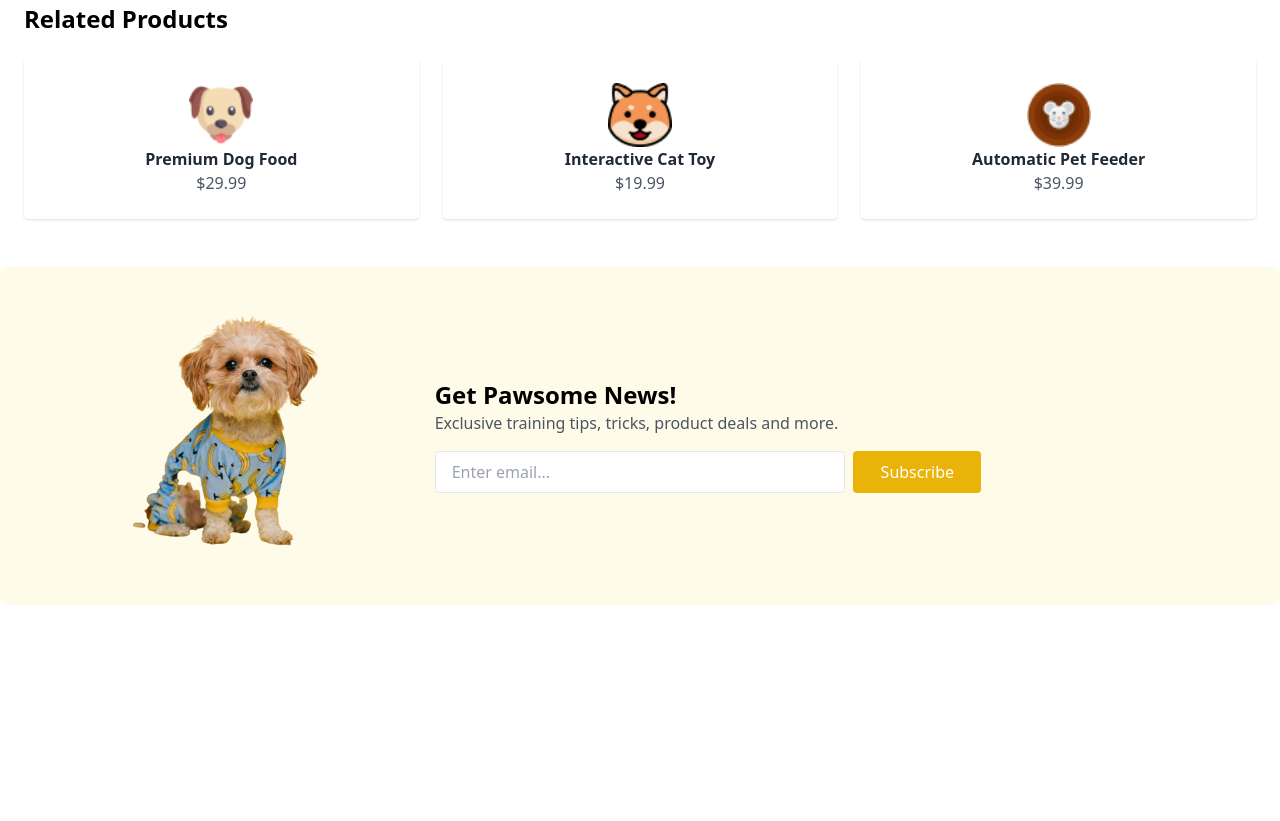
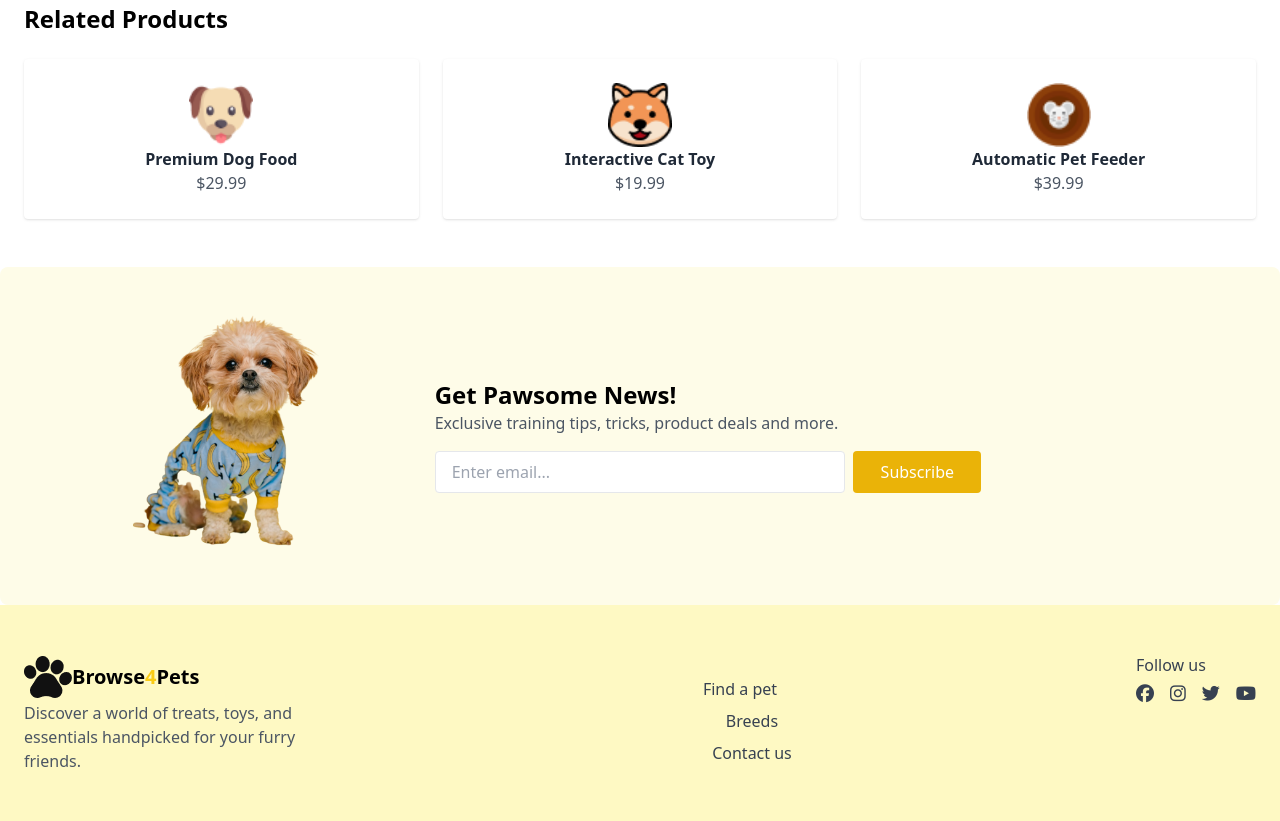
Before and after one commit to GeorgeBlaize/Assignment3_b11, a plain HTML site: page index.html in a window 1280 px wide. Shown: the part 1959-2780 px from the top of the page. Before the commit the page ends 2564 px from the top, so only its background shows below. Drawn offline with nearby package versions, Linux system fonts and the light colour scheme.

Commit message:
added footer part

```diff
--- a/index.html
+++ b/index.html
@@ -288,7 +288,48 @@
         </div>
     </section>
 
+     <!-- Footer -->
+    <footer class="bg-yellow-100 px-6 py-12 text-center md:text-left flex flex-col md:flex-row justify-between">
+        <div class="mb-6 md:mb-0">
+            <div class="text-xl font-bold flex items-center">
+                <!-- <span class="text-yellow-600 text-2xl">&#128062;</span> -->
+                 <span><img src="c1-assets/logo-footer.png" alt=""></span>
+              <span class=" md:flex"> Browse <span class="text-yellow-400">4</span>Pets</span>
+            </div>
+            <!-- <div class="text-lg font-bold flex items-center">
+                <span class="text-yellow-600 text-2xl">&#128062;</span> Browse<span class="text-yellow-500">4</span>Pets
+            </div> -->
+            <p class="text-gray-600 max-w-xs">Discover a world of treats, toys, and essentials handpicked for your furry friends.</p>
+        </div>
+        <div class="flex flex-col md:flex-row space-y-4 md:space-y-0 md:space-x-6 grid lg:grid-cols-1 justify-start">
+            <a href="#" class="text-gray-700 text-center"> <br> Find a pet</a>
+            <a href="#" class="text-gray-700 text-center">Breeds</a>
+            <a href="#" class="text-gray-700 text-center">Contact us</a>
+        </div>
+        <!-- <div class="mt-6 md:mt-0 flex justify-start space-x-4 text-gray-700 ">
+            <p class="flex grid grid-cols-1 ">Follow us</p>
 
+
+                <i class="fa-brands fa-facebook"></i>
+            <i class="fa-brands fa-instagram"></i>
+            <i class="fa-brands fa-twitter"></i>
+            <i class="fa-brands fa-youtube"></i>
+            </div> -->
+            <div class="mt-6 md:mt-0 flex flex-col  text-gray-700 space-y-2 justify-start">
+                <p class="text-black-400 flex font-medium   justify-start">Follow us</p>
+                <!-- Social Media Icons -->
+                <div class="flex space-x-4 text-lg">
+                    <i class="fa-brands fa-facebook"></i>
+                    <i class="fa-brands fa-instagram"></i>
+                    <i class="fa-brands fa-twitter"></i>
+                    <i class="fa-brands fa-youtube"></i>
+                </div>
+
+
+            </div>
+
+        </div>
+    </footer>
 
 
 </body>
```
